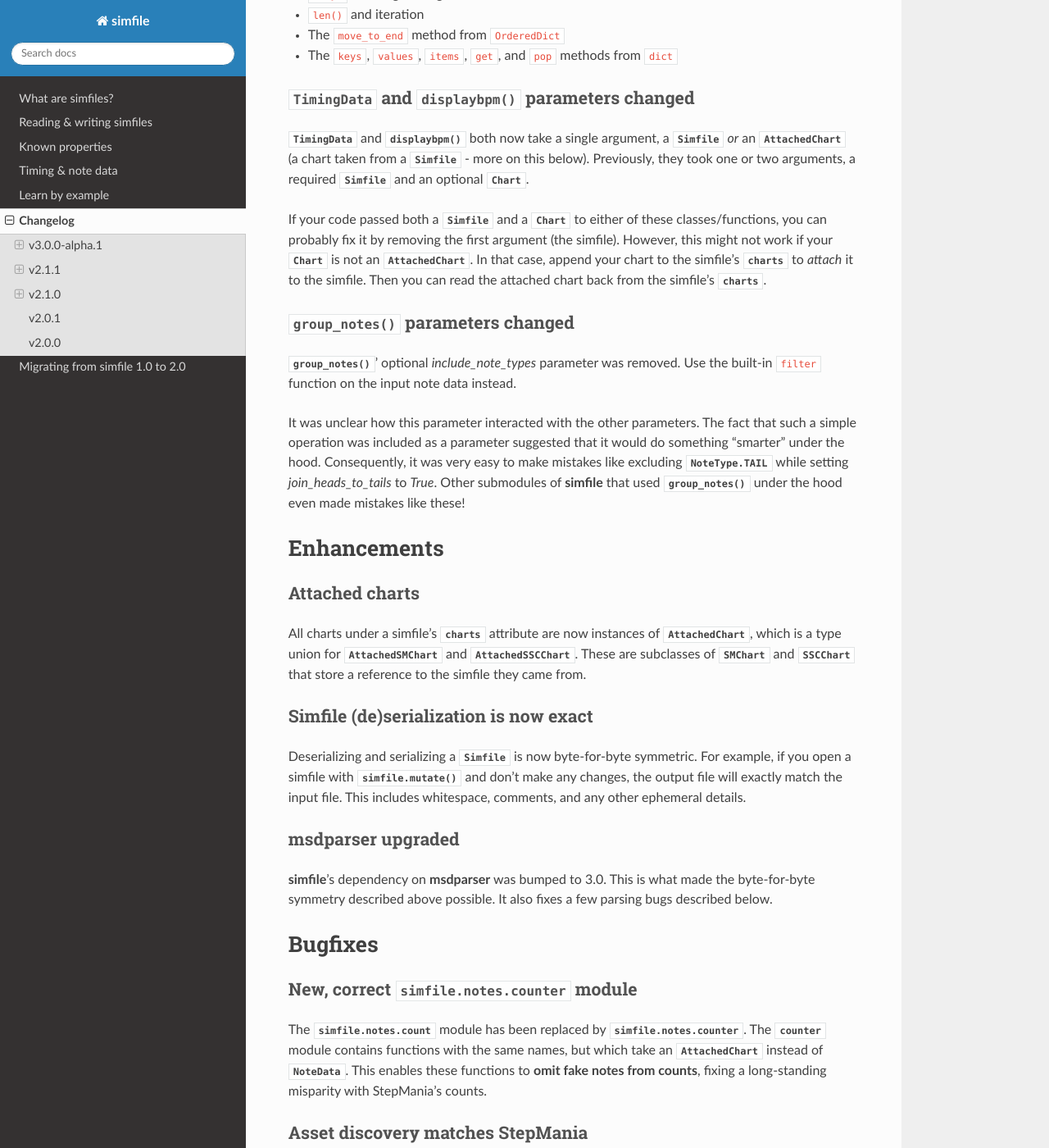
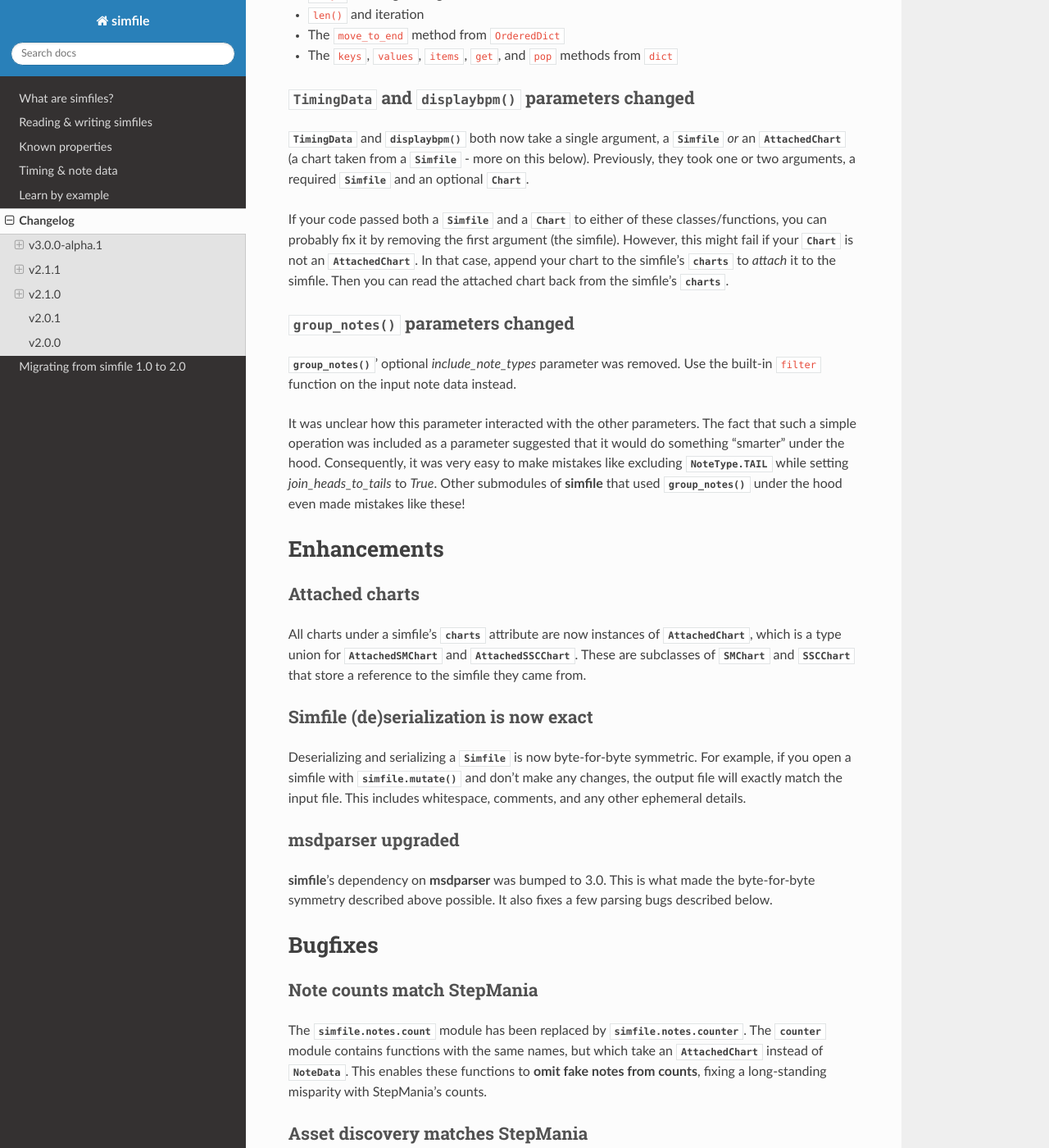
Before and after one commit to garcia/simfile, a Sphinx documentation site: the page built from docs/source/changelog.rst, in a window 1280 px wide and 1400 px high, scrolled down 1544 px. Shown: the whole window at 82% size. Built offline with Sphinx 7.4.7 and the Read the Docs theme 2.0.0, drawn with Linux system fonts in a browser that asks for light colours.

Commit message:
doc tweaks

```diff
--- a/docs/source/changelog.rst
+++ b/docs/source/changelog.rst
@@ -84,12 +84,12 @@ These operations **are** forwarded and should behave the same as before:
 a :data:`.Simfile` *or* an :data:`.AttachedChart`
 (a chart taken from a :data:`.Simfile` - more on this below).
 Previously, they took one or two arguments,
-a required :data:`.Simfile` and an optional :class:`.Chart`.
+a required :data:`.Simfile` and an optional :data:`.Chart`.
 
-If your code passed both a :data:`.Simfile` and a :class:`.Chart`
+If your code passed both a :data:`.Simfile` and a :data:`.Chart`
 to either of these classes/functions,
 you can probably fix it by removing the first argument (the simfile).
-However, this might not work if your :class:`.Chart` is not an :data:`.AttachedChart`.
+However, this might fail if your :data:`.Chart` is not an :data:`.AttachedChart`.
 In that case, append your chart to the simfile's :attr:`~.BaseSimfile.charts`
 to *attach* it to the simfile.
 Then you can read the attached chart back from the simfile's :attr:`~.BaseSimfile.charts`.
@@ -140,8 +140,8 @@ It also fixes a few parsing bugs described below.
 Bugfixes
 ~~~~~~~~
 
-New, correct :mod:`simfile.notes.counter` module
-^^^^^^^^^^^^^^^^^^^^^^^^^^^^^^^^^^^^^^^^^^^^^^^^
+Note counts match StepMania
+^^^^^^^^^^^^^^^^^^^^^^^^^^^
 
 The :mod:`simfile.notes.count` module has been replaced
 by :mod:`simfile.notes.counter`.
```
Also changed, not shown: 1 other file.
